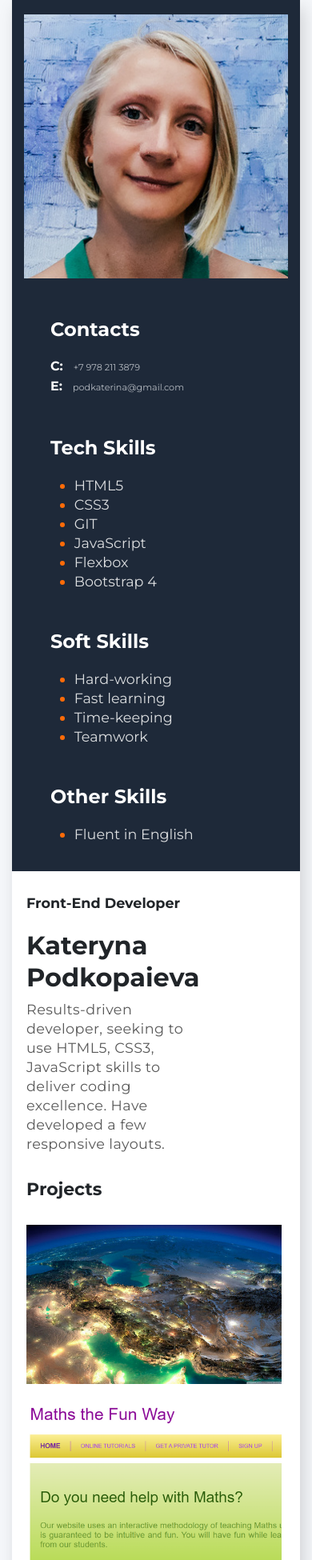
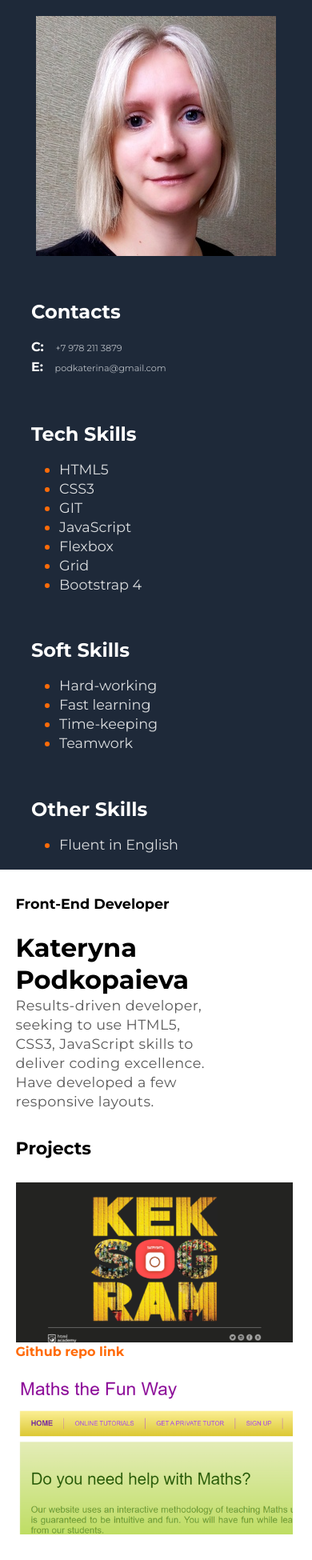
Before and after one commit to Kat-girl/resume, a PHP site: page / in a window 390 px wide. Shown: the top 1950 px of the page at 80% size. Run offline with PHP 8.4, Linux system fonts and the light colour scheme; some libraries are stand-ins or nearby versions.

Commit message:
Update info, add Kekstagram project, rebuild the layout from Bootstrap to flexbox and grid

```diff
--- a/css/style.css
+++ b/css/style.css
@@ -20,6 +20,10 @@ a:hover {
   max-width: 1200px;
   margin: 0 auto;
   box-shadow: 5px 9px 20px rgba(0, 0, 0, 0.15);
+
+  @media (min-width: 670px) {
+    display: flex;
+  }
 }
 .sidebar {
   background-color: #1e2939;
@@ -28,7 +32,8 @@ a:hover {
   color: #fff;
 }
 .myPhoto {
-  width: 100%;
+  display: block;
+  margin: auto;
 }
 .contacts {
   margin-top: 15%;
@@ -93,8 +98,12 @@ a:hover {
   margin-bottom: 10px;
 }
 .table {
-  display: flex;
-  flex-wrap: wrap;
+  display: grid;
+  gap: 20px;
+
+  @media (min-width: 1024px) {
+    grid-template-columns: repeat(2, 1fr);
+  }
 }
 .table__cell {
   flex: 1 1 230px;
@@ -124,8 +133,8 @@ a:hover {
 .project__overlay:hover {
   opacity: 1;
 }
-.table__cell_bootstrap {
-  background-image: url(../img/project-1.jpg);
+.table__cell_kekstagram {
+  background-image: url(../img/kekstagram.png);
   background-size: 100%;
   background-repeat: no-repeat;
 }
@@ -144,6 +153,12 @@ a:hover {
   background-size: 100%;
   background-repeat: no-repeat;
 }
+
+.table__github-link {
+  font-weight: 700;
+  color: #ff6b08;
+}
+
 .position_absolute {
   position: absolute;
   top: 0;
@@ -160,11 +175,8 @@ a:hover {
   text-decoration: none;
   color: #81aed5;
 }
-.projects-link a {
-}
 .projects-link,
 .tech-name {
-  /* color: #595959; */
   font-weight: 400;
 }
 .dots {
--- a/index.html
+++ b/index.html
@@ -3,40 +3,19 @@
   <head>
     <meta charset="UTF-8" />
     <meta name="viewport" content="width=device-width, initial-scale=1.0" />
-    <link
-      rel="stylesheet"
-      href="https://maxcdn.bootstrapcdn.com/bootstrap/4.0.0/css/bootstrap.min.css"
-      integrity="sha384-Gn5384xqQ1aoWXA+058RXPxPg6fy4IWvTNh0E263XmFcJlSAwiGgFAW/dAiS6JXm"
-      crossorigin="anonymous"
-    />
     <link rel="stylesheet" href="./css/style.css" />
     <link
       href="https://fonts.googleapis.com/css2?family=Montserrat:wght@400;700&display=swap"
       rel="stylesheet"
     />
-    <script
-      src="https://code.jquery.com/jquery-3.2.1.slim.min.js"
-      integrity="sha384-KJ3o2DKtIkvYIK3UENzmM7KCkRr/rE9/Qpg6aAZGJwFDMVNA/GpGFF93hXpG5KkN"
-      crossorigin="anonymous"
-    ></script>
-    <script
-      src="https://cdnjs.cloudflare.com/ajax/libs/popper.js/1.12.9/umd/popper.min.js"
-      integrity="sha384-ApNbgh9B+Y1QKtv3Rn7W3mgPxhU9K/ScQsAP7hUibX39j7fakFPskvXusvfa0b4Q"
-      crossorigin="anonymous"
-    ></script>
-    <script
-      src="https://maxcdn.bootstrapcdn.com/bootstrap/4.0.0/js/bootstrap.min.js"
-      integrity="sha384-JZR6Spejh4U02d8jOt6vLEHfe/JQGiRRSQQxSfFWpi1MquVdAyjUar5+76PVCmYl"
-      crossorigin="anonymous"
-    ></script>
     <title>Resume_Podkopaieva</title>
   </head>
   <body>
     <!-- Main Container -->
     <div class="container">
-      <div class="row wrapper">
-        <div class="col-md-4 col-sm-12 sidebar">
-          <img class="myPhoto" src="./img/photo.jpg" alt="My photo" />
+      <div class="wrapper">
+        <div class="sidebar">
+          <img class="myPhoto" src="./img/photo.jpg" alt="My photo" width="300" height="300" />
 
           <!-- contacts -->
           <div class="contacts">
@@ -76,6 +55,9 @@
               </li>
               <li class="skills-item">
                 <span class="skills-text">Flexbox</span>
+              </li>
+              <li class="skills-item">
+                <span class="skills-text">Grid</span>
               </li>
               <li class="skills-item">
                 <span class="skills-text">Bootstrap 4</span>
@@ -127,7 +109,7 @@
         </div>
 
         <!-- About Me -->
-        <div class="col-md-8 col-sm-12 main-container">
+        <div class="main-container">
           <!-- About Me Main Info -->
           <div class="info-container">
             <h2 class="profession">Front-End Developer</h2>
@@ -146,14 +128,18 @@
           <div class="projects-container">
             <h3 class="about-me-title">Projects</h3>
             <div class="table">
-              <div class="table__cell table__cell_bootstrap">
+              <div class="table__cell table__cell_kekstagram">
                 <a
-                  href="Bootstrap4/bootstrap4.html"
+                  href="https://kekstagram-kat-girl.vercel.app/"
                   class="project__overlay"
                   target="_blank"
-                  >HTML5, CSS3, Bootstrap 4</a
+                  >Javascript</a
                 >
+                <p class="table__description">
+                  <a href="https://github.com/Kat-girl/kekstagram" class="table__github-link">Github repo link</a>
+                </p>
               </div>
+
               <div class="table__cell table__cell_maths">
                 <a
                   href="Maths/index.html"
@@ -202,6 +188,27 @@
             <h3 class="about-me-title">Work Experience</h3>
 
             <!-- Company 1 -->
+            <div>
+              <h4 class="profession-title">
+                Online English Teacher
+              </h4>
+              <span class="time"
+                >November 2021 - until now <span class="divider">|</span> Russia
+              </span>
+              <ul class="profession-duties">
+                <li class="profession-duties-item">
+                  Teach relevant English lessons to children.
+                </li>
+                <li class="profession-duties-item">
+                  Develop reading, writing, speaking and listening skills in
+                  students.
+                </li>
+                <li class="profession-duties-item">
+                  Prepare students for exams and tests.
+                </li>
+              </ul>
+            </div>
+
             <div>
               <h4 class="profession-title">
                 HTML, CSS Coder (remote)
@@ -324,12 +331,12 @@
           <div>
             <h3 class="about-me-title">Education</h3>
             <div class="education__item">
-              <h4 class="university">International Academy of Business</h4>
+              <h4 class="university">HTML Academy</h4>
               <h5 class="speciality">
-                Сurrently taking the Programmer-Developer course
+                Сurrently taking the Frontend-Developer course
               </h5>
               <span class="time"
-                >September 2022 <span class="divider">|</span> Russia</span
+                >started in June 2023 <span class="divider">|</span> Russia</span
               >
             </div>
             <div class="education__item">
```
Also changed, not shown: img/20220823_191836.jpg (deleted), img/kekstagram.png (added), img/photo.jpg.
